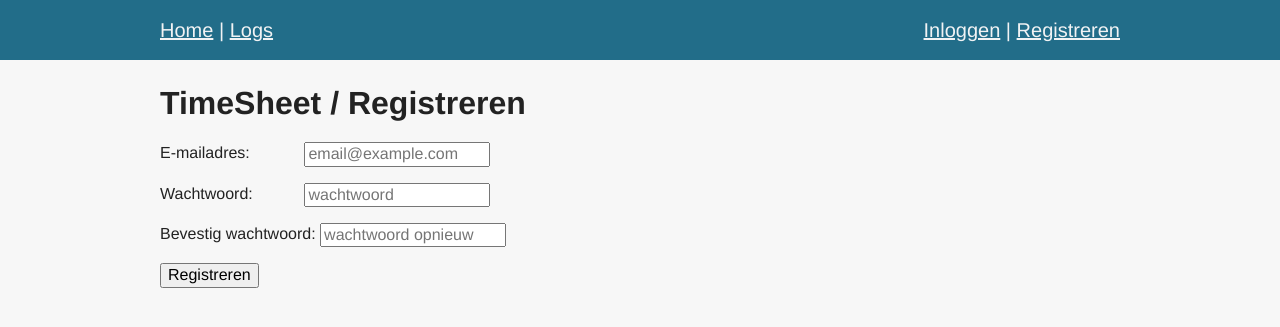
After one commit to Dest-b/TimeSheet, a PHP site: page /blok/register.php in a window 1280 px wide. The commit adds this page. Shown: the top 327 px of the page. Run offline with PHP 8.4, Linux system fonts and the light colour scheme.

Commit message:
Added registration
Added registration to the app, with email

```diff
--- a/backend/config.php
+++ b/backend/config.php
@@ -12,4 +12,4 @@ $dbUser = 'root';
 $dbPass = '';
 
 //De url waarop jouw project staat. Géén slash aan het einde.
-$base_url = 'http://localhost/blok%20b/WEB/H13-timesheet';
+$base_url = 'http://localhost/blok%20b/WEB/13-timesheet github/TimeSheet';
--- a/header.php
+++ b/header.php
@@ -10,7 +10,8 @@
                 <span>Hallo <?=htmlspecialchars($_SESSION['user_name'] ?? '')?></span>
                 <a href="<?php echo $base_url; ?>/logout.php">Uitloggen</a>
             <?php else: ?>
-                <a href="<?php echo $base_url; ?>/login.php">Inloggen</a>
+                <a href="<?php echo $base_url; ?>/login.php">Inloggen</a> |
+                <a href="<?php echo $base_url; ?>/register.php">Registreren</a>
             <?php endif; ?>
         </div>
     </div>
--- /dev/null
+++ b/register.php
@@ -0,0 +1,44 @@
+<?php session_start(); ?>
+
+<!doctype html>
+<html lang="nl">
+
+<head>
+    <title>TimeSheet</title>
+    <?php require_once 'head.php'; ?>
+</head>
+
+<body>
+
+    <?php require_once 'header.php'; ?>
+
+    <div class="container">
+
+        <h1>TimeSheet / Registreren</h1>
+        <?php
+        if(isset($_GET['msg']))
+        {
+            echo "<div class='msg'>" . $_GET['msg'] . "</div>";
+        }
+        ?>
+
+        <form action="backend/registerController.php" method="POST">
+            <div class="form-group">
+                <label for="email">E-mailadres:</label>
+                <input type="email" name="email" id="email" placeholder="email@example.com">
+            </div>
+            <div class="form-group">
+                <label for="password">Wachtwoord:</label>
+                <input type="password" name="password" id="password" placeholder="wachtwoord">
+            </div>
+            <div class="form-group">
+                <label for="password_check">Bevestig wachtwoord:</label>
+                <input type="password" name="password_check" id="password_check" placeholder="wachtwoord opnieuw">
+            </div>
+            <input type="submit" value="Registreren">
+        </form>
+    </div>
+
+</body>
+
+</html>
```
Also changed, not shown: backend/registerController.php (added, +61 -0 lines).
